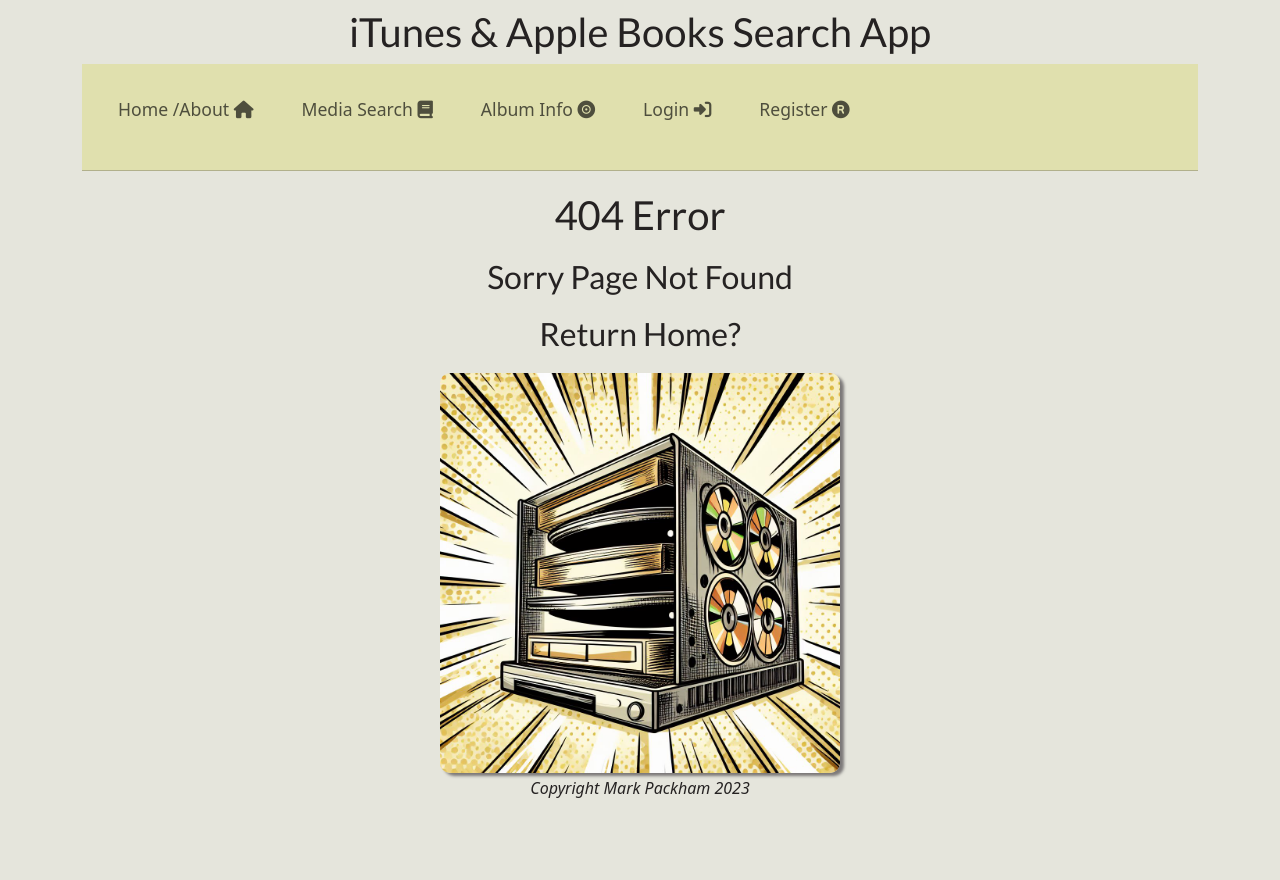
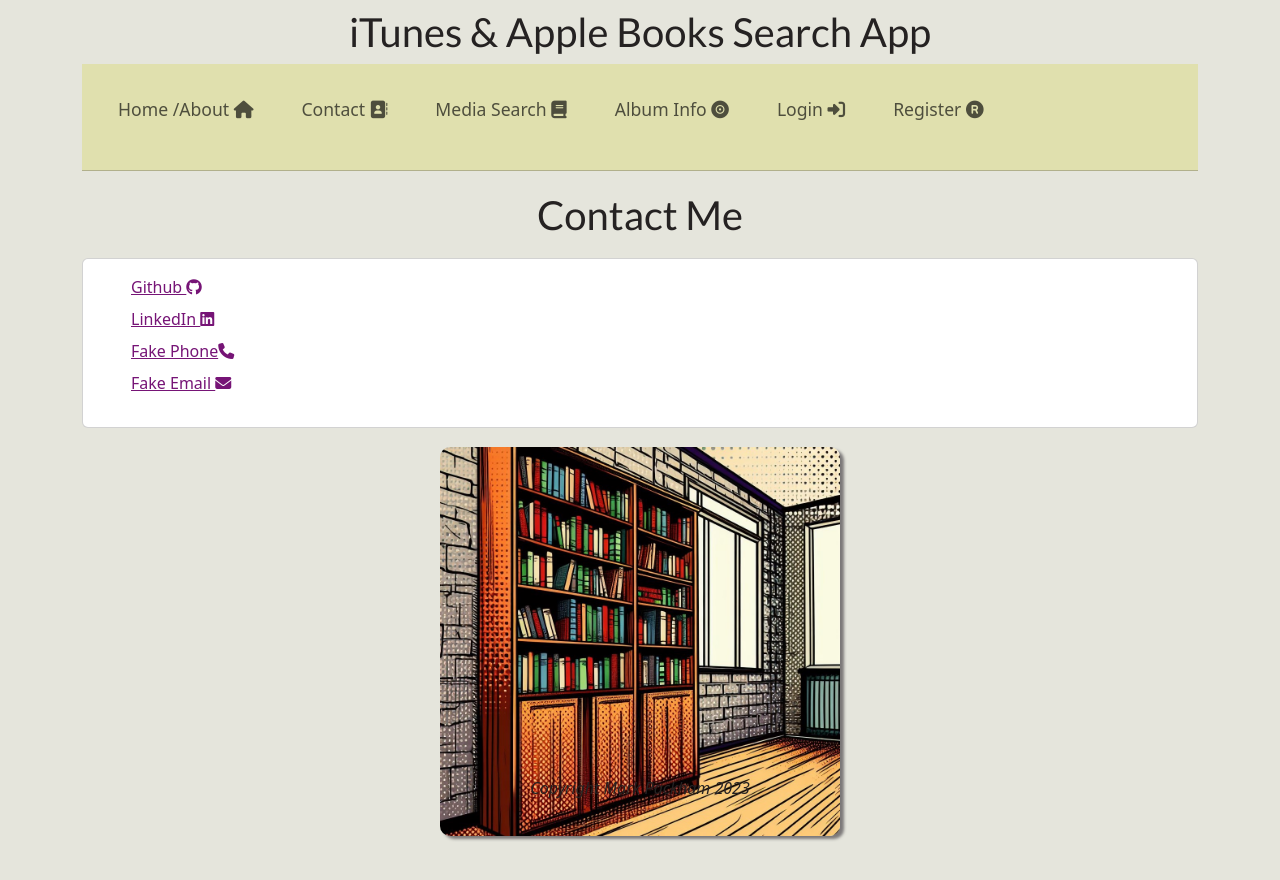
Before and after one commit to markpackham/HyperionReactExpressFaviTunesCapstoneProject, a React (Vite) app in the folder frontend/: page /contact in a window 1280 px wide. Before the commit this address had no page. Shown: the top 880 px of the page. Before the commit the page ends 832 px from the top, so only its background shows below. Built offline with nearby package versions, Linux system fonts and the light colour scheme.

Commit message:
finish off contact

```diff
--- a/frontend/src/App.jsx
+++ b/frontend/src/App.jsx
@@ -1,6 +1,10 @@
 import "bootstrap/dist/css/bootstrap.min.css";
+import { Route, Routes } from "react-router-dom";
+
 import "./App.css";
-import { Route, Routes } from "react-router-dom";
+import AlbumSearch from "./components/search-album/AlbumSearch";
+import Contact from "./components/Contact";
+import FavSearch from "./components/search-favs/FavSearch";
 import FooterSitewide from "./components/sitewide/FooterSitewide";
 import HeaderSitewide from "./components/sitewide/HeaderSitewide";
 import Home from "./components/Home";
@@ -8,8 +12,6 @@ import Login from "./components/users/Login";
 import NavbarSitewide from "./components/sitewide/NavbarSitewide";
 import PageNotFound from "./components/PageNotFound";
 import Register from "./components/users/Register";
-import FavSearch from "./components/search-favs/FavSearch";
-import AlbumSearch from "./components/search-album/AlbumSearch";
 
 function App() {
   return (
@@ -19,6 +21,7 @@ function App() {
       <main>
         <Routes>
           <Route exact path="/" element={<Home />} />
+          <Route exact path="/contact" element={<Contact />} />
           <Route path="/search" element={<FavSearch />} />
           <Route path="/search-album" element={<AlbumSearch />} />
           <Route exact path="/login" element={<Login />} />
--- /dev/null
+++ b/frontend/src/components/Contact.jsx
@@ -0,0 +1,50 @@
+import { Link } from "react-router-dom";
+
+const Contact = () => {
+  return (
+    <>
+      <h1>Contact Me</h1>
+      <div className="card mb-1">
+        <div className="card-body">
+          <ul>
+            <li className="mb-2">
+              {" "}
+              <Link
+                to="https://github.com/markpackham"
+                target="_blank"
+                rel="noopener noreferrer"
+              >
+                Github <i className="fa-brands fa-github"></i>
+              </Link>
+            </li>
+            <li className="mb-2">
+              <Link
+                to="https://www.linkedin.com/in/mark-packham"
+                target="_blank"
+                rel="noopener noreferrer"
+              >
+                LinkedIn <i className="fa-brands fa-linkedin"></i>
+              </Link>
+            </li>
+            <li className="mb-2">
+              <Link to="tel:111111111">
+                Fake Phone<i className="fa-solid fa-phone"></i>
+              </Link>
+            </li>
+            <li>
+              <Link to="mailto:fakeEmail@example.com">
+                Fake Email <i className="fa-solid fa-envelope"></i>
+              </Link>
+            </li>
+          </ul>
+        </div>
+      </div>
+
+      <div className="lowerImage d-flex justify-content-center">
+        <img src="/book_images/bookShelf1.jpg" alt="" />
+      </div>
+    </>
+  );
+};
+
+export default Contact;
--- a/frontend/src/components/sitewide/NavbarSitewide.jsx
+++ b/frontend/src/components/sitewide/NavbarSitewide.jsx
@@ -25,6 +25,11 @@ const NavbarSitewide = () => {
             <li className="nav-item">
               <Link className="nav-link" to="/">
                 Home /About <i className="fa-solid fa-house" />
+              </Link>
+            </li>
+            <li className="nav-item">
+              <Link className="nav-link" to="/">
+                Contact <i className="fa-solid fa-address-book"></i>
               </Link>
             </li>
             <li className="nav-item">
```
